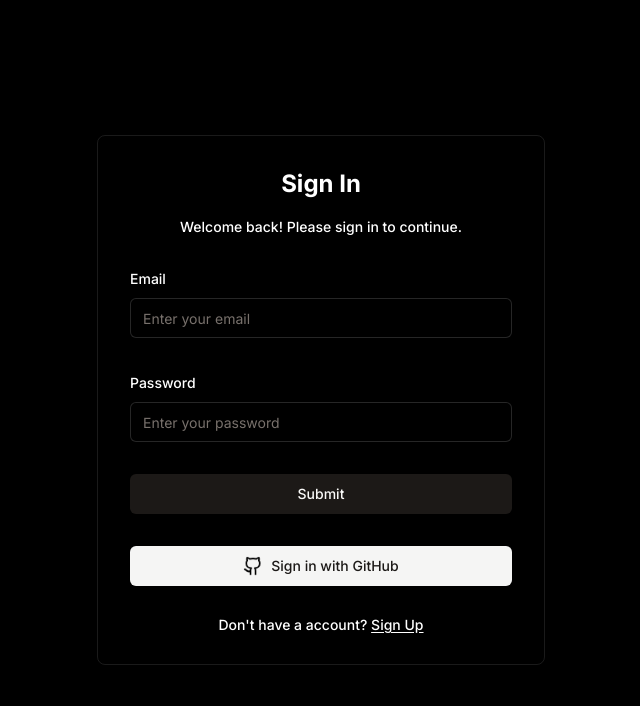
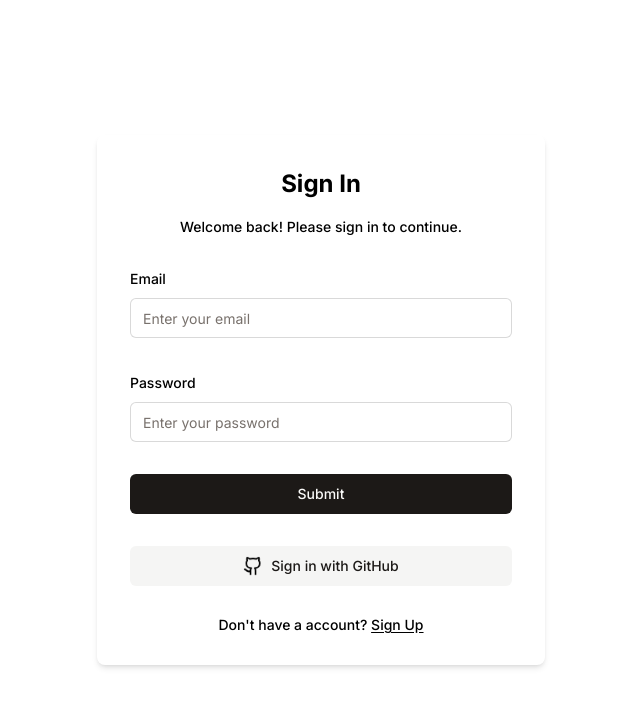
Before and after one commit to rehan-adi/Feedback.app, a Next.js app: page /signin in a window 1280 px wide. Shown: the top 706 px of the page, without its empty margins (319-959 px from the left). Built offline with nearby package versions, Linux system fonts and the light colour scheme.

Commit message:
Add dark mode in Signin page

```diff
--- a/components/auth/Signin.tsx
+++ b/components/auth/Signin.tsx
@@ -76,7 +76,7 @@ const Signin = () => {
 
 
   return (
-    <div className="w-full h-screen flex justify-center items-center text-white bg-black">
+    <div className="w-full h-screen flex justify-center items-center dark:text-white text-black dark:bg-black bg-white">
       <div className="p-8 max-w-md w-full mx-auto lg:border border-white border-opacity-10 rounded-lg shadow-md">
         <header className="text-center mb-8">
           <h1 className="text-2xl font-bold mb-5">Sign In</h1>
@@ -95,7 +95,7 @@ const Signin = () => {
                   <FormControl>
                     <Input
                       placeholder="Enter your email"
-                      className="bg-black border-white text-white"
+                      className="dark:bg-black bg-white dark:border-white dark:border-opacity-15 dark:text-white border-black text-black"
                       type="email"
                       aria-required="true"
                       {...field}
@@ -114,7 +114,7 @@ const Signin = () => {
                   <FormControl>
                     <Input
                       placeholder="Enter your password"
-                      className="bg-black border-white text-white"
+                      className="dark:bg-black bg-white dark:border-white dark:border-opacity-15 dark:text-white border-black text-black"
                       type="password"
                       aria-required="true"
                       {...field}
```
